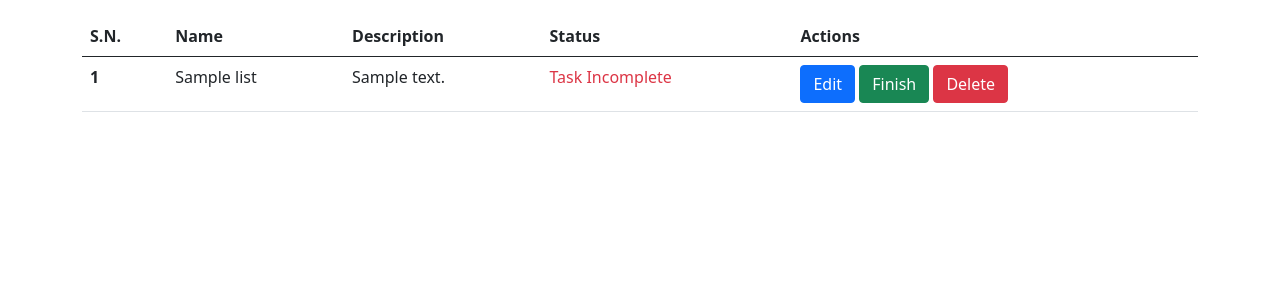
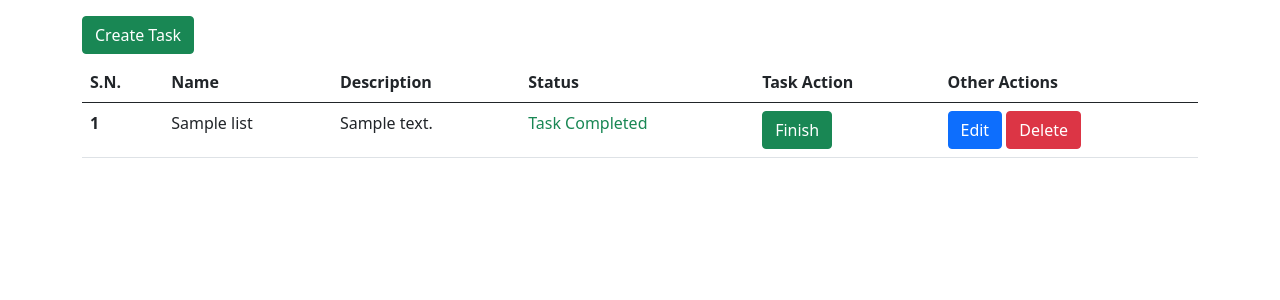
Before and after one commit to Niraj-commits/Todo_List_App, a Django app: page /task/ in a window 1280 px wide. Shown: the part 48-348 px from the top of the page. Run offline with Django 5.2, Linux system fonts and the light colour scheme; tables that the repository leaves empty hold one stand-in row (values such as "Sample post").

Commit message:
CRUD operation in Django

```diff
--- a/Templates/create_task.html
+++ b/Templates/create.html
@@ -18,7 +18,7 @@
     </div>
     <div class="mb-3">
       <label for="description" class="form-label">Description</label>
-      <textarea class="form-control" id="exampleInputEmail1" name="name"> </textarea>
+      <textarea class="form-control" id="exampleInputEmail1" name="description"> </textarea>
     </div>
     <button type="submit" class="btn btn-primary">Create Task</button>
   </form>
--- a/Templates/task.html
+++ b/Templates/task.html
@@ -5,8 +5,9 @@
 
 {% block body %}
 
+
 <div class="container">
-
+  <a href="create/" class="btn btn-success" name="finish">Create Task</a>
   <table class="table mt-2">
     <thead>
       <tr>
@@ -14,7 +15,8 @@
         <th scope="col">Name</th>
         <th scope="col">Description</th>
         <th scope="col">Status</th>
-        <th scope="col">Actions</th>
+        <th scope="col">Task Action</th>
+        <th scope="col">Other Actions</th>
       </tr>
     </thead>
     <tbody>
@@ -24,24 +26,20 @@
         <td>{{task.Name}}</td>
         <td>{{task.Description}}</td>
         <td>
-          {% if task.status %}
+          {% if task.Status %}
             <span class = 'text-success'>Task Completed</span>
 
             {% else %}
             <span class = 'text-danger'>Task Incomplete</span>
             {% endif %}
-            {{task.status}}
           </td>
           <td>
-            <button type="button" class="btn btn-primary" name="edit" >
-              Edit
-            </button>
-            <button type="button" class="btn btn-success" name="finish" >
-              Finish
-            </button>
-            <button type="button" class="btn btn-danger" name="delete" >
-              Delete
-            </button>
+            <a href="{{task.pk}}/" class="btn btn-success" name="finish">Finish</a>
+          </td>
+          <td>
+            <a href="{{task.pk}}/edit/" class="btn btn-primary" name="edit">Edit</a>
+            <a href="{{task.pk}}/delete/" class="btn btn-danger" name="delete">Delete</a>
+
           </td>
         </tr>
       {% endfor %}
--- a/Todo_List_App/models.py
+++ b/Todo_List_App/models.py
@@ -5,6 +5,8 @@ from django.db import models
 class todo_list(models.Model):
     Name = models.CharField( max_length=50)
     Description = models.TextField()
-    Status = models.BooleanField(default=True)
-    Completion_Time = models.DateTimeField(blank=False,null=True)
+    Status = models.BooleanField(default=False)
     Start_Time = models.DateTimeField(auto_now_add = True)
+
+    def __str__(self):
+        return self.Name
--- a/Todo_List_App/urls.py
+++ b/Todo_List_App/urls.py
@@ -5,4 +5,7 @@ from .views import *
 urlpatterns = [
     path('task/',task),
     path('task/create/',create_tasks),
+    path('task/<pk>/',change_status),
+    path('task/<pk>/edit/',edit_task),
+    path('task/<pk>/delete/',delete_task),
 ]
--- a/Todo_List_App/views.py
+++ b/Todo_List_App/views.py
@@ -11,18 +11,33 @@ def task(request):
     return render(request,'task.html',context)
 
 def create_tasks(request):
-
     if request.method == "POST":
         name = request.POST.get('name') #returns data in dictionary as payload
         description = request.POST.get('description')
         todo_list.objects.create(Name= name,Description = description)
-        return redirect('task/')
-
-
-    return render(request,'create_task.html')
+        return redirect('/task')
+    return render(request,'create.html')
 
 def change_status(request,pk):
-    task = todo_list.objects.get(pk == pk)
-    task.status = True
+    task = todo_list.objects.get(pk = pk)
+    task.Status = True
     task.save()
-    return redirect('task.html')
+    return redirect('/task')
+
+def edit_task(request,pk):
+    task = todo_list.objects.get(pk = pk)
+    context = {"tasks":task}
+    if request.method == "POST":
+        title = request.POST.get('title')
+        description = request.POST.get('description')
+        task.title = title
+        task.description = description
+        task.save()
+        return redirect('/task')
+    return render(request,'edit.html',context)
+
+def delete_task(request,pk):
+    task = todo_list.objects.get(pk = pk)
+    context = {"tasks":task}
+    task.delete()
+    return redirect('/task')
```
Also changed, not shown: Templates/edit.html (+18 -0 lines), Templates/delete.html (deleted), Todo_List_App/migrations/0003_remove_todo_list_completion_time.py (added).
